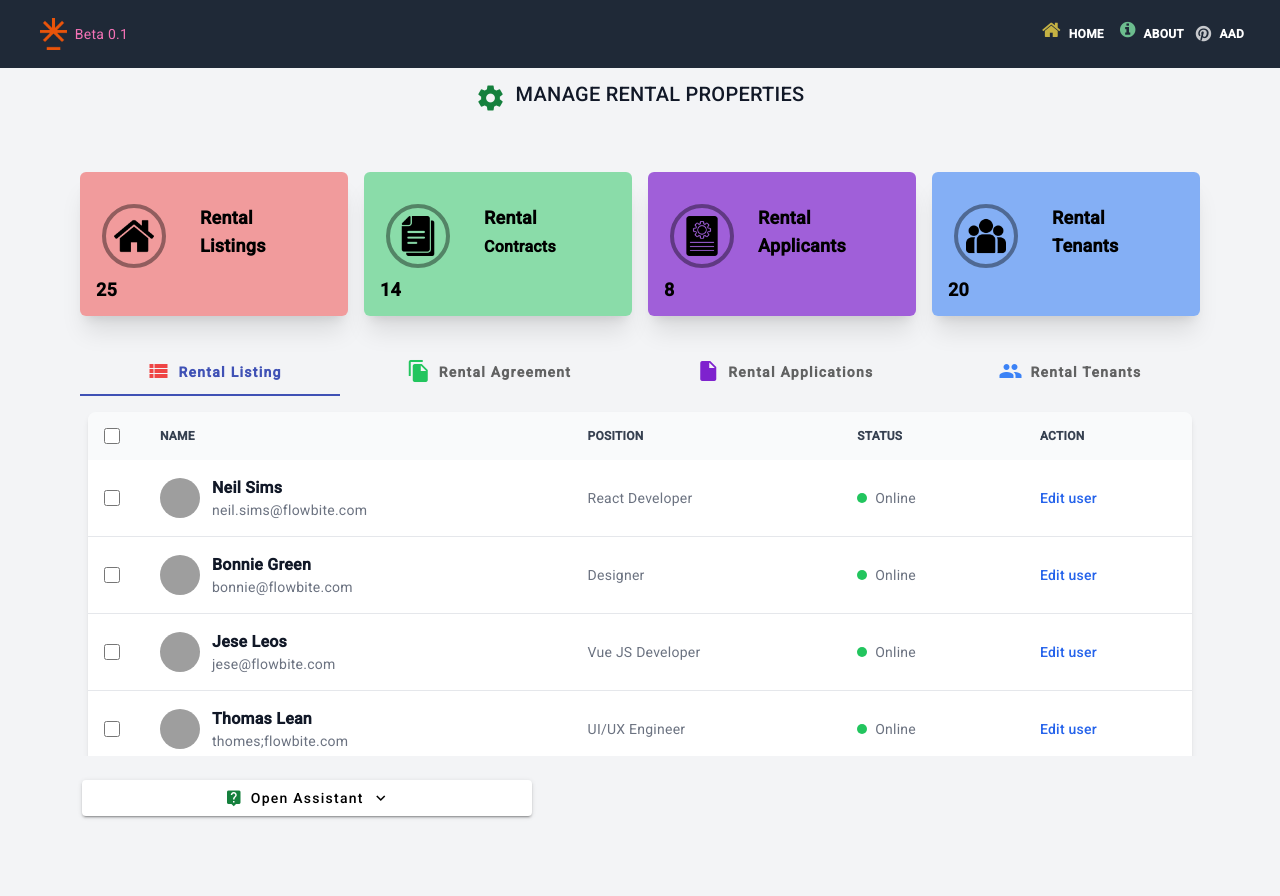
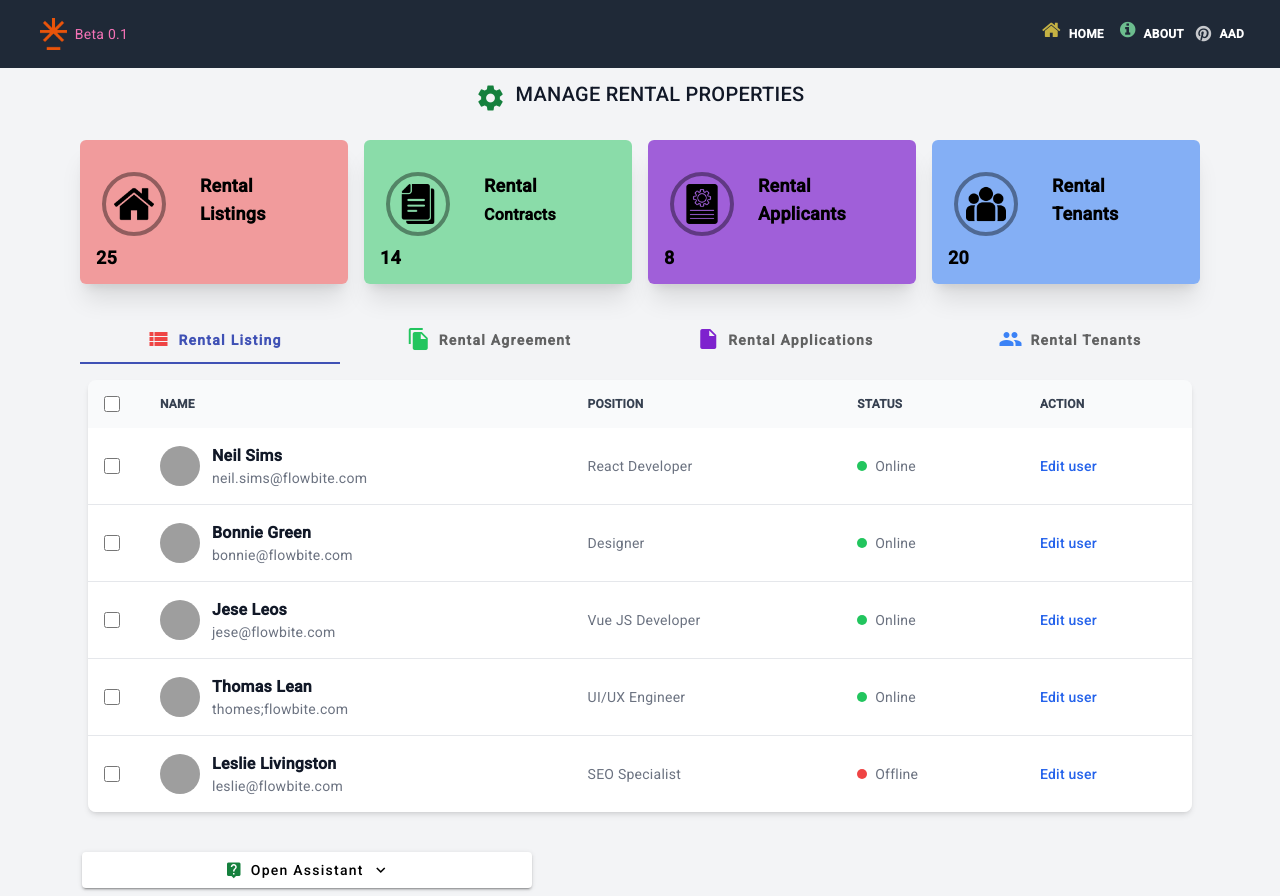
Before and after one commit to bob1457/rentalmaster, an Angular app: page /manage in a window 1280 px wide. Before the commit the page ends 840 px from the top, so only its background shows below. Built offline with nearby package versions, Linux system fonts and the light colour scheme; grey boxes are pictures that could not be loaded.

Commit message:
Minior update on layout

```diff
--- a/src/app/app.config.ts
+++ b/src/app/app.config.ts
@@ -16,5 +16,5 @@ export const appConfig: ApplicationConfig = {
     provideAnimations(),
     // importProvidersFrom(MatButtonModule),
     // importProvidersFrom(MatIconModule)
-]
+  ]
 };
--- a/src/app/manage/home/home.component.html
+++ b/src/app/manage/home/home.component.html
@@ -1,6 +1,6 @@
 <!-- <p>home works!</p> -->
 
-<div class="max-h-90vh overflow-y-auto">
+<div class="">
     <section class="container w-full lg:w-[90%] mx-auto">
         <div class="flex space-x-2 mx-auto">
             <!-- <mat-icon class="text-orange-700">line_weight</mat-icon> -->
@@ -11,7 +11,7 @@
 
         </div>
 
-        <div class="grid grid-cols-2 md:grid-cols-4 gap-4 p-4 mt-8">
+        <div class="grid grid-cols-2 md:grid-cols-4 gap-4 p-4">
             <a routerLink="/about" class=" cursor-pointer">
                 <div class="flex flex-col manage-tile bg-red-500/50 relative">
                     <!-- <div class=" p-[4px] md:p-2 border-2 border-black w-[30px] h-[30px] md:w-[60px] md:h-[60px] rounded-full"><mat-icon class="p-2 mr-4 rounded-  -mt-[-12px] -ml-[11px]">home</mat-icon></div> -->
@@ -78,7 +78,7 @@
         <div class="p-4 mt-0 overflow-y-auto">
             <mat-tab-group  [@.disabled]="true">
                 <mat-tab>
-                    <div class="scrollbar-thin grid grid-cols-1 p-4 pl-2 pr-2 w-full max-h-[280px] md:max-h-[360px]">
+                    <div class="scrollbar-thin grid grid-cols-1 p-4 pl-2 pr-2 w-full h-auto">
                         <ng-template  mat-tab-label>
                             <mat-icon class="mt-[14px] text-red-500">view_list</mat-icon>
                             <span class="font-semibold"><span class="hidden md:inline">Rental</span> Listing</span>
@@ -273,8 +273,8 @@
 
     </section>
     <app-assistant></app-assistant>
-</div>
-<!-- <footer class="bg-zinc-300 rounded-lg shadow md:hidden dark:bg-gray-900 fixed inset-x-0 bottom-0 w-full">
+
+<!-- <footer class="bg-zinc-300 rounded-lg shadow dark:bg-gray-900 fixed inset-x-0 bottom-0 w-full">
     <div class="w-full max-w-screen-xl mx-auto p-4">
         <div class="flex items-center justify-between">
             <a href="https://flowbite.com/" class="flex items-center mb-4 sm:mb-0 space-x-3 rtl:space-x-reverse">
@@ -296,6 +296,7 @@
         </div>
     </div>
 </footer> -->
+</div>
 
 
 
```
